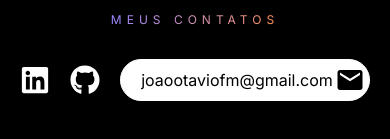
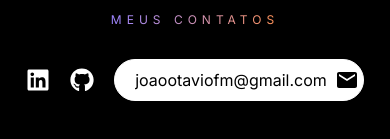
Before and after one commit to joaootaviofm/portfolio, a React (Vite) app: page / in a window 390 px wide. Shown: the part 3686-3825 px from the top of the page. Built offline with nearby package versions, Linux system fonts and the light colour scheme.

Commit message:
responsiveness and shadow on hover

```diff
--- a/src/components/Footer.jsx
+++ b/src/components/Footer.jsx
@@ -29,7 +29,7 @@ export default function Footer() {
         >
           MEUS CONTATOS
         </motion.span>
-        <div className="text-3xl mt-[30px] flex justify-center items-center gap-5">
+        <div className="text-2xl md:text-3xl mt-[30px] flex justify-center items-center gap-5">
           <motion.a
             initial={{ opacity: 0, x: -100 }}
             whileInView={{ opacity: 1, x: 0 }}
@@ -37,7 +37,7 @@ export default function Footer() {
             viewport={{ once: true }}
             href="https://www.linkedin.com/in/joaootaviofm10/"
             target="blank"
-            className="hover:scale-115 duration-300"
+            className="hover:scale-115 hover:shadow-xl hover:shadow-white/20 duration-300"
           >
             <FaLinkedin />
           </motion.a>
@@ -48,7 +48,7 @@ export default function Footer() {
             viewport={{ once: true }}
             href="https://github.com/joaootaviofm/"
             target="blank"
-            className="hover:scale-115 duration-300"
+            className="hover:shadow-xl hover:shadow-white/20 hover:scale-115 duration-300"
           >
             <FaGithub />
           </motion.a>
@@ -57,7 +57,7 @@ export default function Footer() {
             whileInView={{ opacity: 1, x: 0 }}
             transition={{ duration: 0.5, delay: 1 }}
             viewport={{ once: true }}
-            className="relative pr-9 pl-5 py-2 flex items-center justify-center bg-white rounded-full border hover:scale-110 duration-400 "
+            className="hover:shadow-xl hover:shadow-white/20 relative pr-9 pl-5 py-2 flex items-center justify-center bg-white rounded-full border hover:scale-110 duration-400 "
           >
             <p className="text-base text-black">joaootaviofm@gmail.com</p>
             <span className="absolute right-1 text-black">
```
